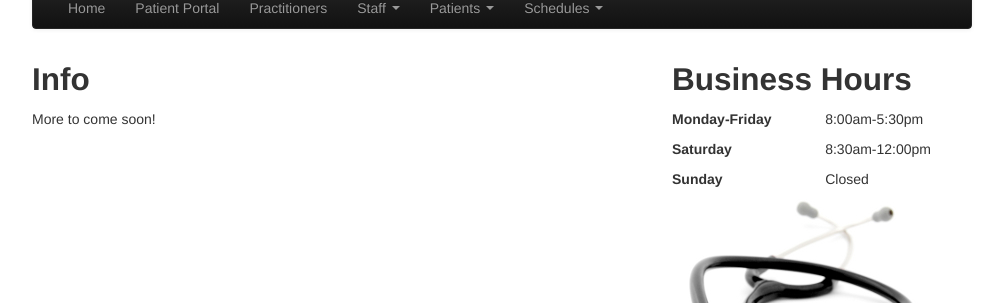
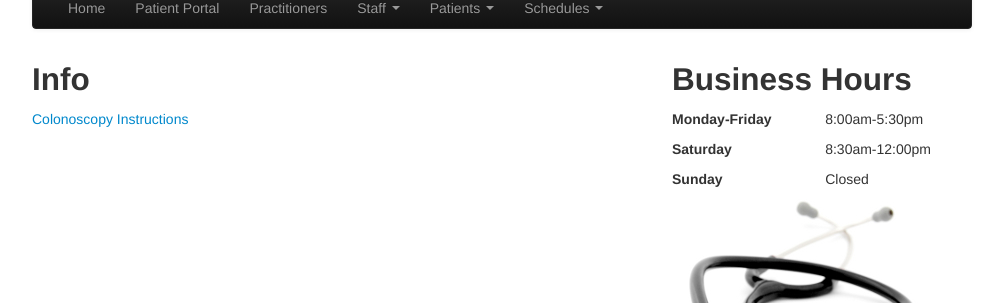
Before and after one commit to braddunbar/blfp.net, a Jekyll site: the page built from patients/info/index.md, in a window 1280 px wide. Shown: the part 139-442 px from the top of the page, without its empty margins (138-1141 px from the left). Built offline with Jekyll 4.4.1, drawn with Linux system fonts in a browser that asks for light colours; Markdown is read by kramdown in place of the engine named in the settings.

Commit message:
Updated patients/info/index.md

```diff
--- a/patients/info/index.md
+++ b/patients/info/index.md
@@ -4,4 +4,4 @@ layout: default
 
 ## Info
 
-More to come soon!
+[Colonoscopy Instructions](https://docs.google.com/document/d/18-UzEL6t0ZCghwD52syqjlvmIz33XRTL_pwm2_sSdis/pub)
```
